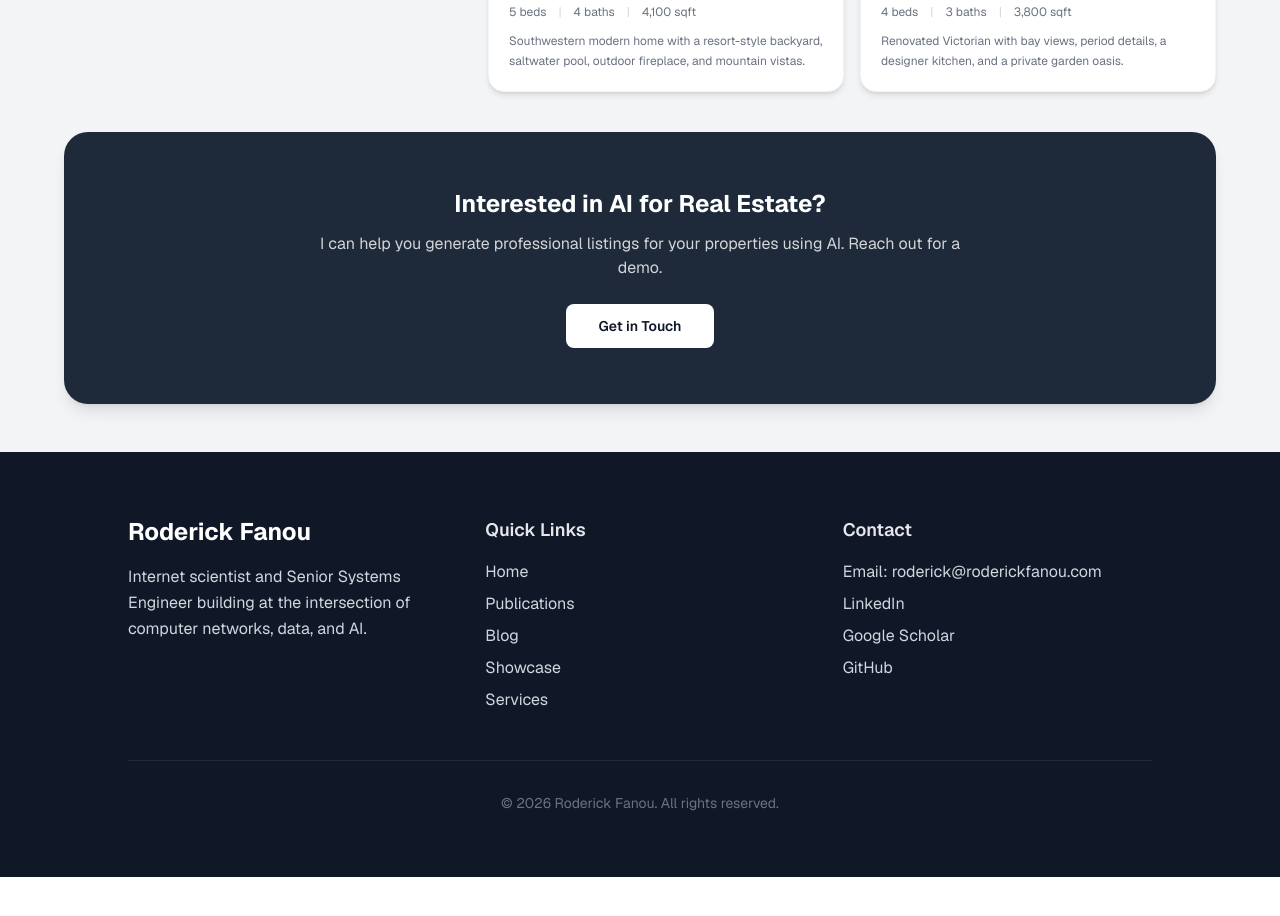
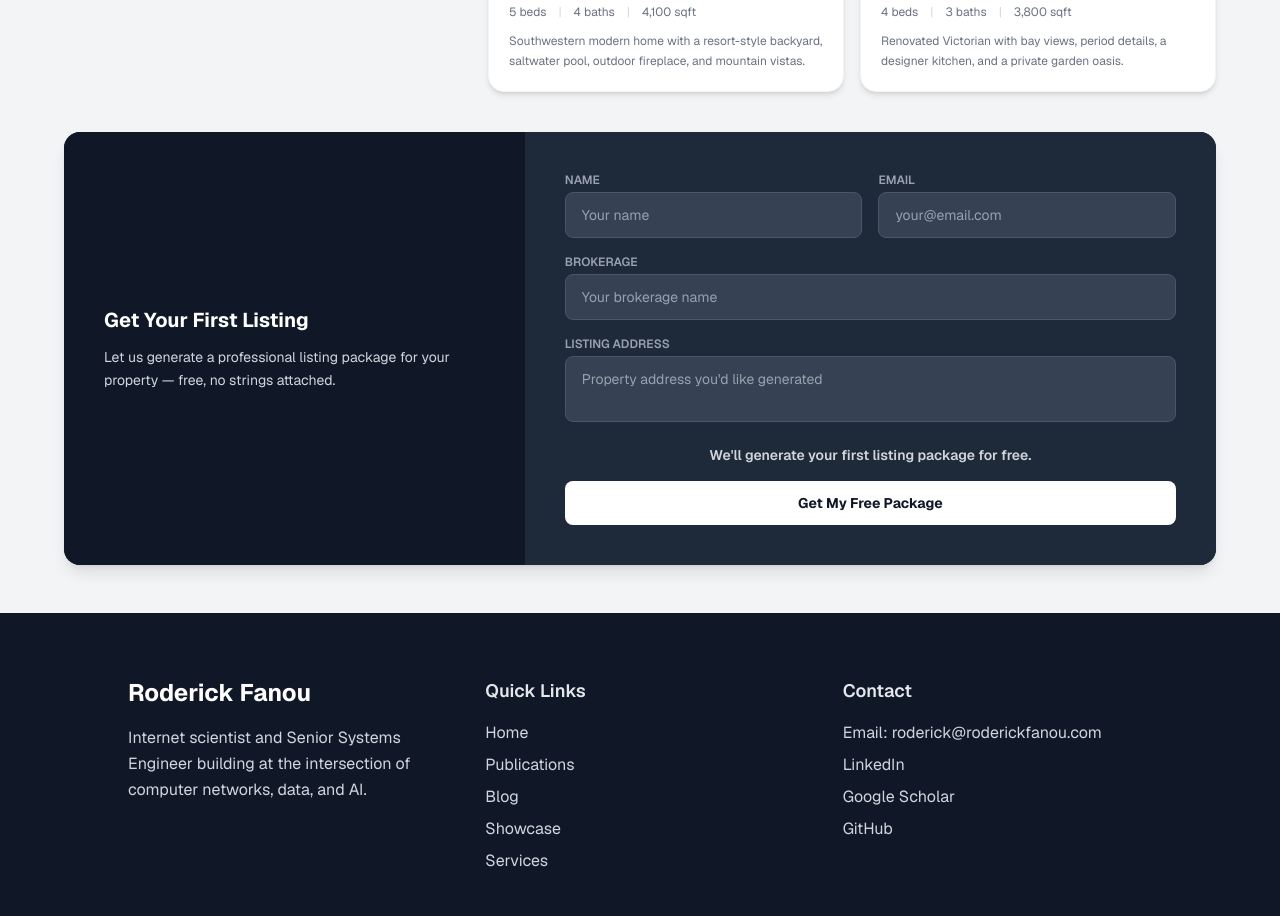
Before and after one commit to rodricfanou/rodricfanou.github.io, a Next.js app: page /real-estate-showcase in a window 1280 px wide. Shown: the part 2260-3176 px from the top of the page. Before the commit the page ends 3137 px from the top, so only its background shows below. Built offline with nearby package versions, Linux system fonts and the light colour scheme.

Commit message:
Add lead capture form to /real-estate-showcase (Name, Email, Brokerage, Address) with free package CTA

```diff
--- a/src/app/real-estate-showcase/page.tsx
+++ b/src/app/real-estate-showcase/page.tsx
@@ -3,6 +3,7 @@
 import FadeIn from "@/components/FadeIn";
 import { useLanguage } from "@/components/LanguageProvider";
 import Link from "next/link";
+import { useForm, ValidationError } from "@formspree/react";
 
 const listings = [
   {
@@ -106,6 +107,81 @@ const listings = [
     image: null,
   },
 ];
+
+function LeadForm({ isFr }: { isFr: boolean }) {
+  const [state, handleSubmit] = useForm("REPLACE_WITH_YOUR_FORM_ID");
+
+  if (state.succeeded) {
+    return (
+      <div className="text-center py-8">
+        <div className="text-5xl mb-4">🎉</div>
+        <h3 className="text-2xl font-bold text-gray-900 mb-2">
+          {isFr ? "Merci !" : "You're all set!"}
+        </h3>
+        <p className="text-gray-600 text-sm">
+          {isFr
+            ? "Nous vous contacterons sous peu avec votre premier package d'annonces."
+            : "We'll be in touch shortly with your first listing package."}
+        </p>
+      </div>
+    );
+  }
+
+  return (
+    <form onSubmit={handleSubmit} className="space-y-4" noValidate>
+      <div className="grid grid-cols-1 sm:grid-cols-2 gap-4">
+        <div>
+          <label htmlFor="name" className="block text-xs font-semibold text-gray-400 uppercase mb-1">
+            {isFr ? "Nom" : "Name"}
+          </label>
+          <input id="name" type="text" name="name" required maxLength={100}
+            placeholder={isFr ? "Votre nom" : "Your name"}
+            className="w-full px-4 py-3 rounded-lg border border-gray-600 bg-gray-700 text-white text-sm focus:outline-none focus:ring-2 focus:ring-white focus:border-transparent transition placeholder:text-gray-400" />
+          <ValidationError prefix="Name" field="name" errors={state.errors} />
+        </div>
+        <div>
+          <label htmlFor="email" className="block text-xs font-semibold text-gray-400 uppercase mb-1">Email</label>
+          <input id="email" type="email" name="email" required maxLength={150}
+            placeholder="your@email.com"
+            className="w-full px-4 py-3 rounded-lg border border-gray-600 bg-gray-700 text-white text-sm focus:outline-none focus:ring-2 focus:ring-white focus:border-transparent transition placeholder:text-gray-400" />
+          <ValidationError prefix="Email" field="email" errors={state.errors} />
+        </div>
+      </div>
+      <div>
+        <label htmlFor="brokerage" className="block text-xs font-semibold text-gray-400 uppercase mb-1">
+          {isFr ? "Agence" : "Brokerage"}
+        </label>
+        <input id="brokerage" type="text" name="brokerage" required maxLength={100}
+          placeholder={isFr ? "Nom de votre agence" : "Your brokerage name"}
+          className="w-full px-4 py-3 rounded-lg border border-gray-600 bg-gray-700 text-white text-sm focus:outline-none focus:ring-2 focus:ring-white focus:border-transparent transition placeholder:text-gray-400" />
+        <ValidationError prefix="Brokerage" field="brokerage" errors={state.errors} />
+      </div>
+      <div>
+        <label htmlFor="address" className="block text-xs font-semibold text-gray-400 uppercase mb-1">
+          {isFr ? "Adresse de la propriété" : "Listing Address"}
+        </label>
+        <textarea id="address" name="address" required rows={2} maxLength={300}
+          placeholder={isFr ? "Adresse de la propriété à générer" : "Property address you'd like generated"}
+          className="w-full px-4 py-3 rounded-lg border border-gray-600 bg-gray-700 text-white text-sm focus:outline-none focus:ring-2 focus:ring-white focus:border-transparent transition resize-none placeholder:text-gray-400" />
+        <ValidationError prefix="Address" field="address" errors={state.errors} />
+      </div>
+      <p className="text-sm text-gray-300 font-semibold text-center">
+        {isFr
+          ? "Nous générerons votre premier package d'annonces gratuitement."
+          : "We'll generate your first listing package for free."}
+      </p>
+      <button type="submit" disabled={state.submitting}
+        className="w-full py-3 bg-white hover:bg-gray-100 disabled:bg-gray-400 text-gray-900 font-bold rounded-lg text-sm transition-colors flex items-center justify-center gap-2">
+        {state.submitting ? (
+          <>
+            <span className="w-4 h-4 border-2 border-gray-400 border-t-gray-900 rounded-full animate-spin" />
+            {isFr ? "Envoi en cours..." : "Sending..."}
+          </>
+        ) : (isFr ? "Obtenir mon package gratuit" : "Get My Free Package")}
+      </button>
+    </form>
+  );
+}
 
 export default function RealEstateShowcase() {
   const { lang } = useLanguage();
@@ -226,23 +302,26 @@ export default function RealEstateShowcase() {
         </section>
       </div>
 
-      {/* CTA */}
-      <section className="relative w-full max-w-6xl mt-8 rounded-2xl shadow-lg px-6 py-10 md:mt-10 md:rounded-3xl md:px-16 md:py-14 bg-gray-800 text-white text-center">
+      {/* Lead Capture */}
+      <section className="w-full max-w-6xl mt-8 md:mt-10">
         <FadeIn>
-          <h2 className="text-2xl font-bold mb-3">
-            {isFr ? "Intéressé par l'IA Immobilière ?" : "Interested in AI for Real Estate?"}
-          </h2>
-          <p className="text-white/80 text-sm md:text-base max-w-2xl mx-auto mb-6">
-            {isFr
-              ? "Je peux vous aider à générer des annonces professionnelles pour vos propriétés grâce à l'IA. Contactez-moi pour une démonstration."
-              : "I can help you generate professional listings for your properties using AI. Reach out for a demo."}
-          </p>
-          <Link
-            href="/contact"
-            className="inline-block px-8 py-3 bg-white text-gray-900 font-semibold rounded-lg hover:bg-gray-100 transition-colors text-sm"
-          >
-            {isFr ? "Me Contacter" : "Get in Touch"}
-          </Link>
+          <div className="bg-gray-800 rounded-2xl shadow-lg overflow-hidden">
+            <div className="grid md:grid-cols-5 gap-0">
+              <div className="md:col-span-2 p-8 md:p-10 text-white flex flex-col justify-center bg-gray-900">
+                <h2 className="text-xl font-bold mb-3">
+                  {isFr ? "Générez votre première annonce" : "Get Your First Listing"}
+                </h2>
+                <p className="text-gray-300 text-sm leading-relaxed">
+                  {isFr
+                    ? "Laissez-nous générer un package d'annonces professionnel pour votre propriété — sans frais, sans engagement."
+                    : "Let us generate a professional listing package for your property — free, no strings attached."}
+                </p>
+              </div>
+              <div className="md:col-span-3 p-8 md:p-10 bg-gray-800">
+                <LeadForm isFr={isFr} />
+              </div>
+            </div>
+          </div>
         </FadeIn>
       </section>
     </main>
```
